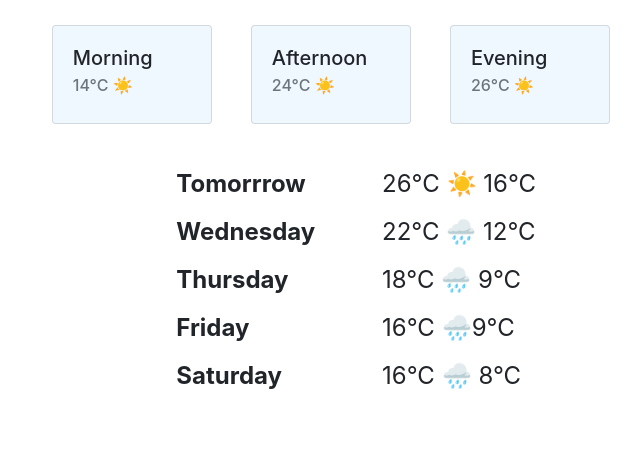
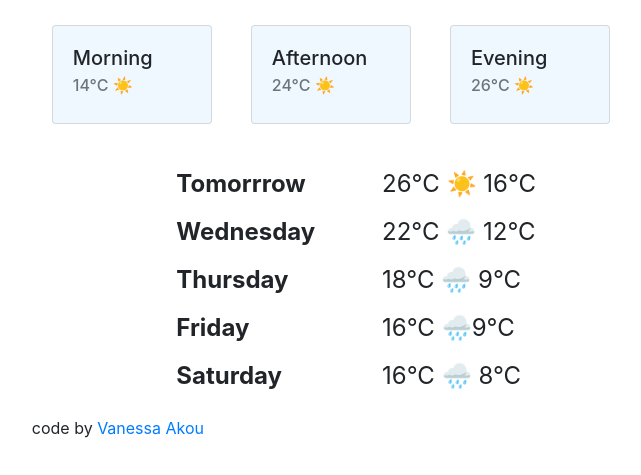
Before and after one commit to nessa700/Weather-project, a plain HTML site: page index.html in a window 1280 px wide. Shown: the part 341-816 px from the top of the page, without its empty margins (6-647 px from the left). Drawn offline with nearby package versions, Linux system fonts and the light colour scheme; a web font is replaced by a local one.

Commit message:
code link

```diff
--- a/index.html
+++ b/index.html
@@ -87,6 +87,7 @@
     </div>
     </p>
     </div>
+    code by <a href="https://github.com/nessa700/weather-project">Vanessa Akou</a>
     <script src="script.js"> </script>
 </body>
 
```
